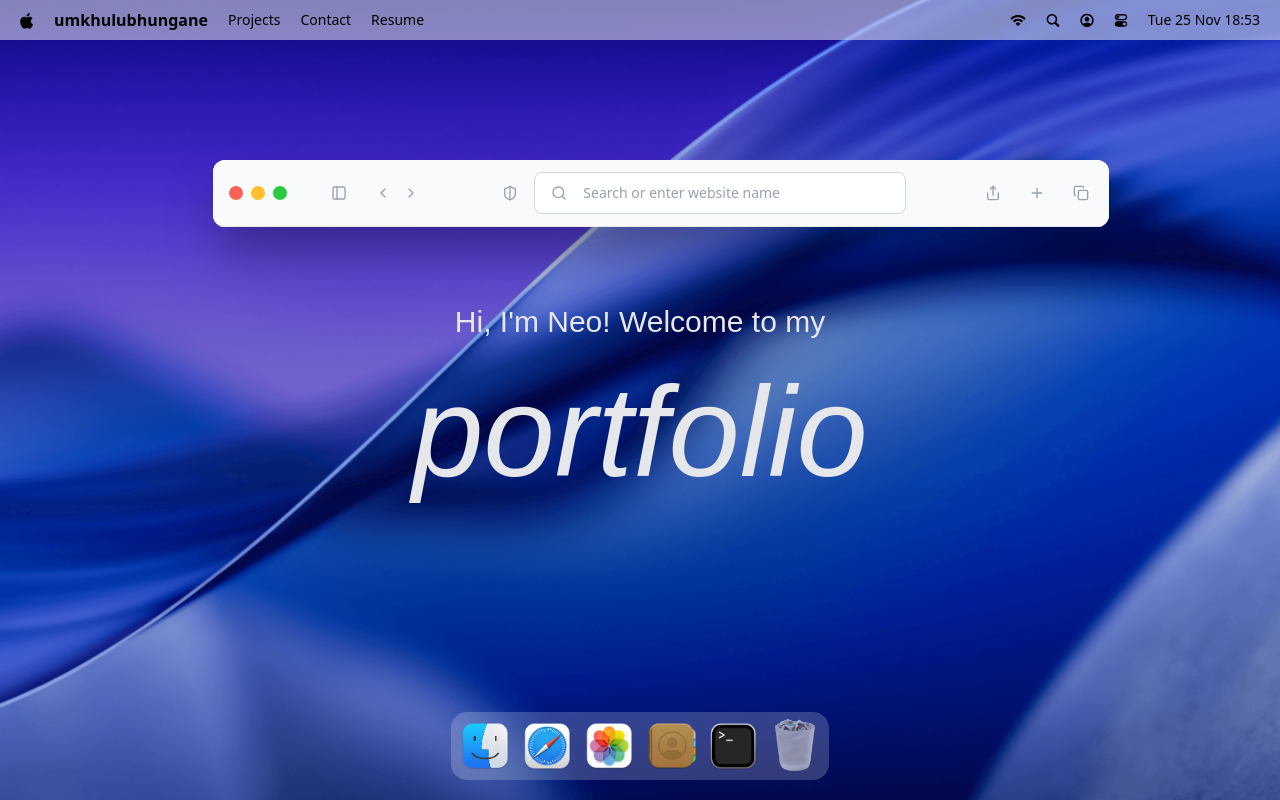
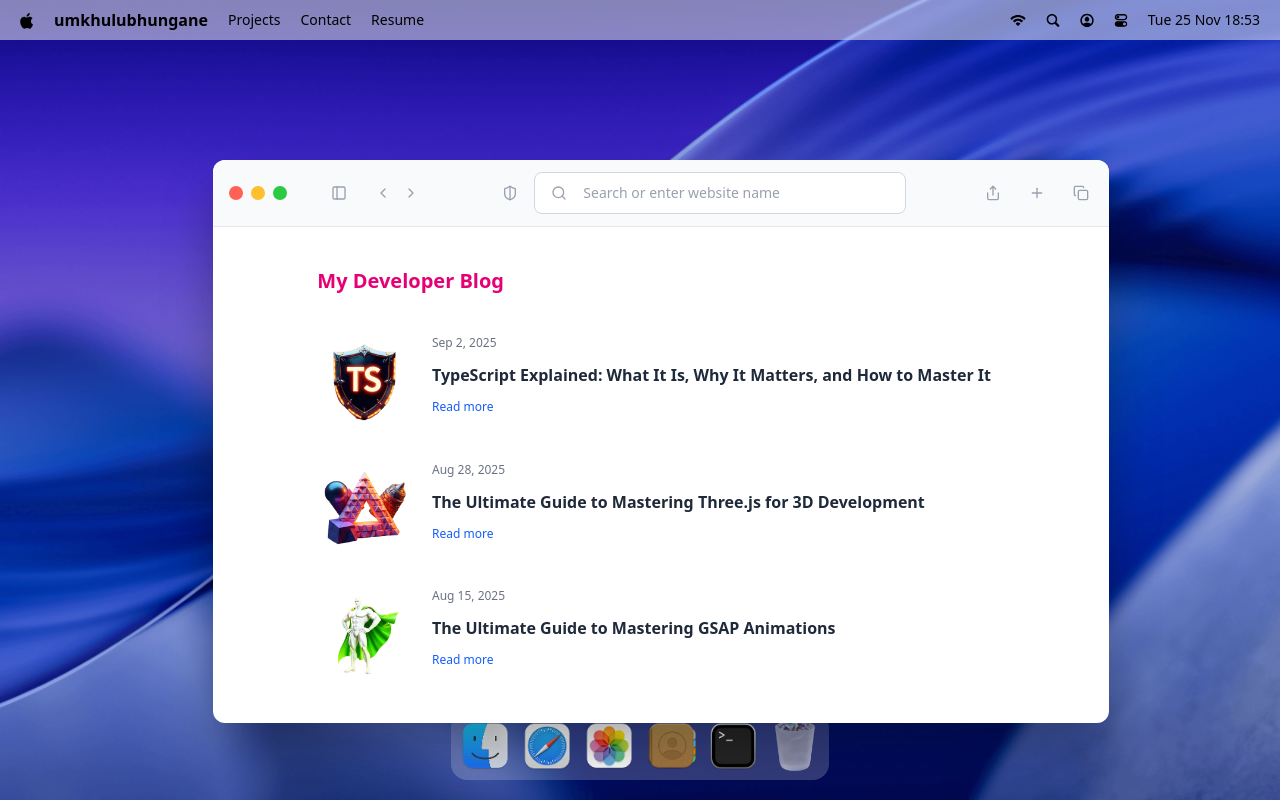
Before and after one commit to radebeneo/umkhulubhungane_, a React (Vite) app: page / in a window 1280 px wide. Both pictures are taken after a click on the button 547 px from the left and 746 px from the top of the page. Built offline with nearby package versions, Linux system fonts and the light colour scheme; a web font is replaced by a local one.

Commit message:
completed safari window wit generic blog posts.

```diff
--- a/src/windows/Safari.tsx
+++ b/src/windows/Safari.tsx
@@ -1,7 +1,8 @@
-import {ChevronLeft, ChevronRight, Copy, PanelLeft, Plus, Search, Share, ShieldHalf} from "lucide-react";
+import {ChevronLeft, ChevronRight, Copy, MoveRight, PanelLeft, Plus, Search, Share, ShieldHalf} from "lucide-react";
 
 import {WindowControls} from "#components";
 import WindowWrapper from "#hoc/WindowWrapper";
+import {blogPosts} from "#constants";
 
 
 const Safari = () => {
@@ -29,6 +30,27 @@
                     <Copy className="icon"/>
                 </div>
             </div>
+
+            <div className="blog">
+                <h2>My Developer Blog</h2>
+                <div className="space-y-8">
+                    {blogPosts.map(({ id, image, title, date, link}) => (
+                        <div key={id} className="blog-post">
+                            <div className="col-span-2">
+                                <img src={image} alt={title} />
+                            </div>
+
+                            <div className="content">
+                                <p>{date}</p>
+                                <h3>{title}</h3>
+                                <a href={link} target="_blank" rel=" noopener noreferrer">
+                                    Read more
+                                </a>
+                            </div>
+                        </div>
+                    ))}
+                </div>
+            </div>
         </>
     )
 }
```
